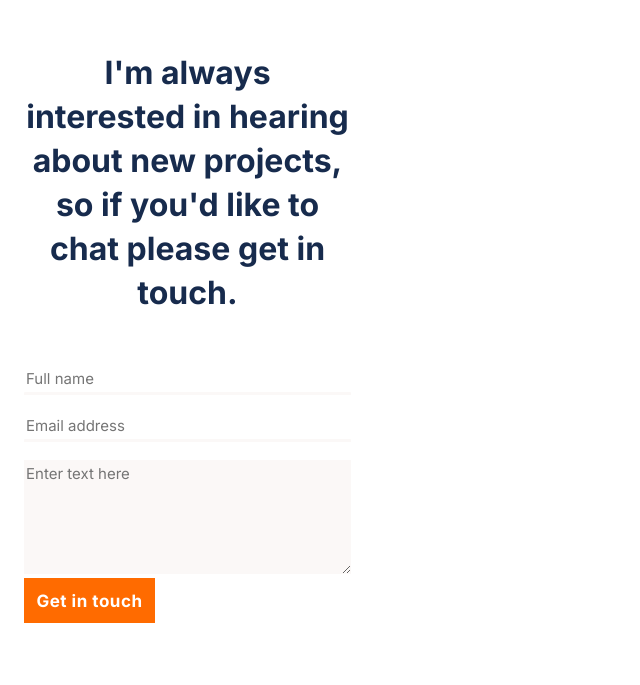
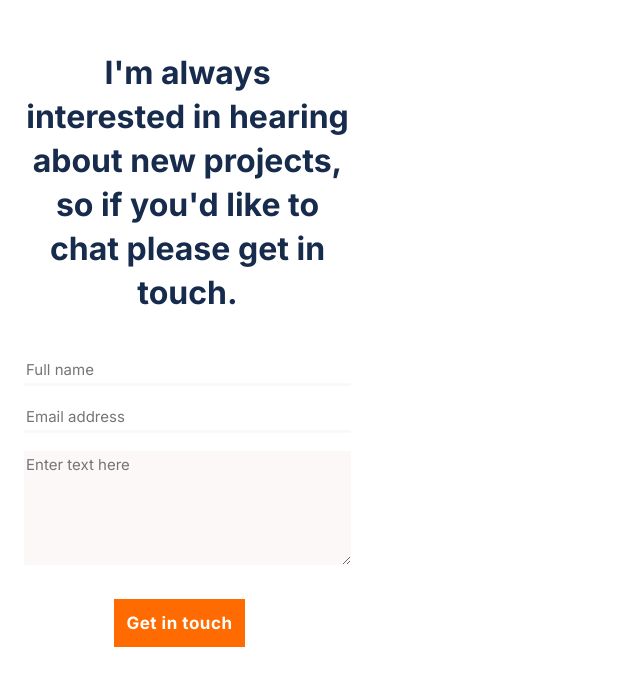
Before and after one commit to glitcher255/micro-porfolio, a plain HTML site: page index.html in a window 1280 px wide. Shown: the part 6971-7656 px from the top of the page, without its empty margins (0-640 px from the left). Drawn offline with Linux system fonts and the light colour scheme.

Commit message:
Fixed button styling

```diff
--- a/index.html
+++ b/index.html
@@ -265,7 +265,7 @@
 
   <div id="form">
     <p id="form_text">I'm always interested in hearing about new projects, so if you'd like to chat please get in touch.</p>
-    <form id="formsubmit" action="https://formspree.io/f/xrgdnkkd"
+    <form id="form_submit" action="https://formspree.io/f/xrgdnkkd"
      method="POST">
       <input class="form_inputs" type="text" placeholder="Full name" maxlength="30" required>
       <div class="divide"><img src="./assets/Vector 4.png" alt=""></div>
--- a/style.css
+++ b/style.css
@@ -772,13 +772,12 @@ body {
   height: 48px;
   background: #ff6b00;
   border: none;
-  height: 45px;
   font-family: 'Inter', serif;
   font-style: normal;
   font-weight: 700;
   font-size: 17px;
   line-height: 24px;
-  margin: 0;
+  margin: 30px 0 0 90px;
   display: flex;
   align-items: center;
   justify-content: center;
```
